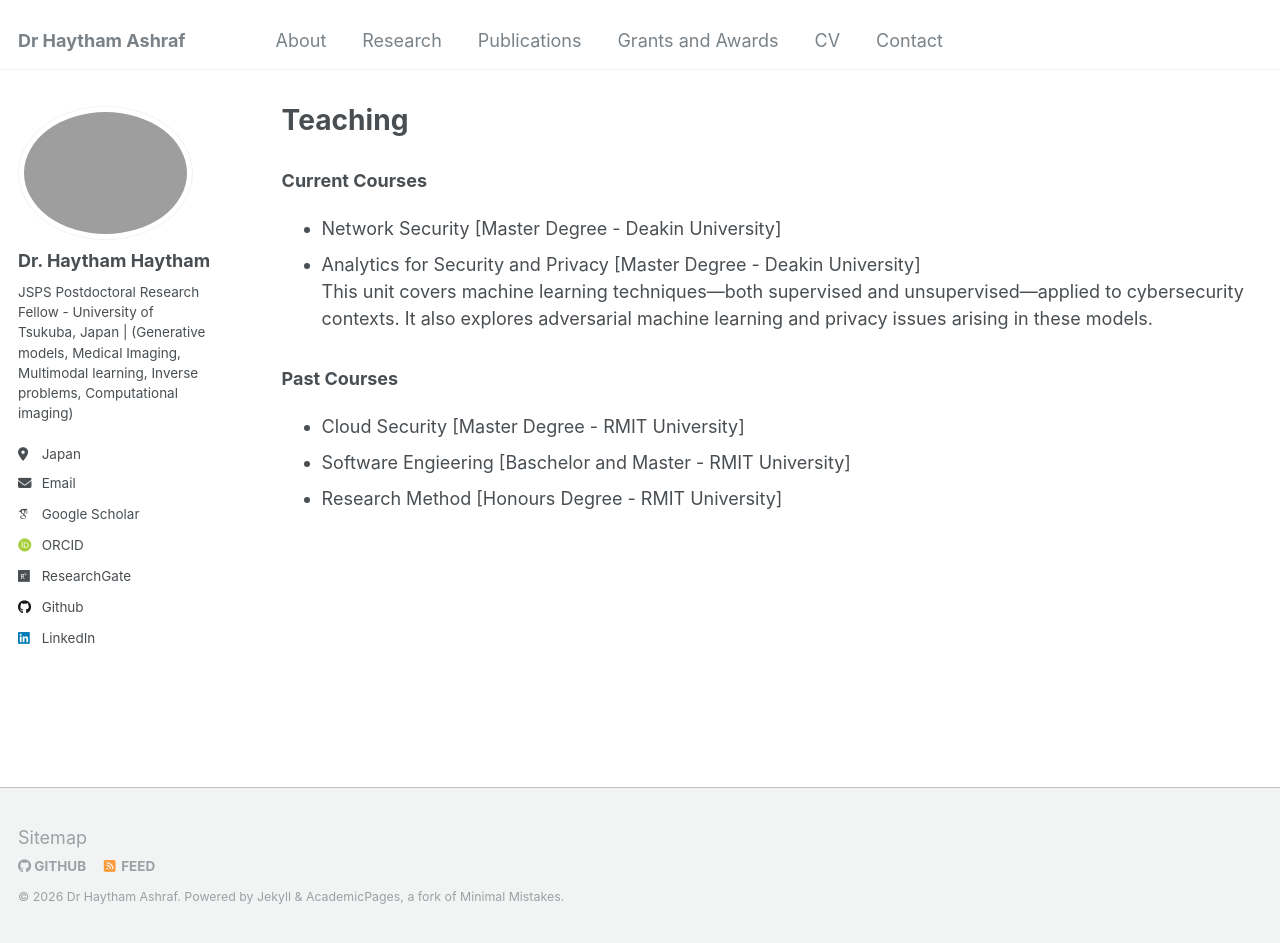
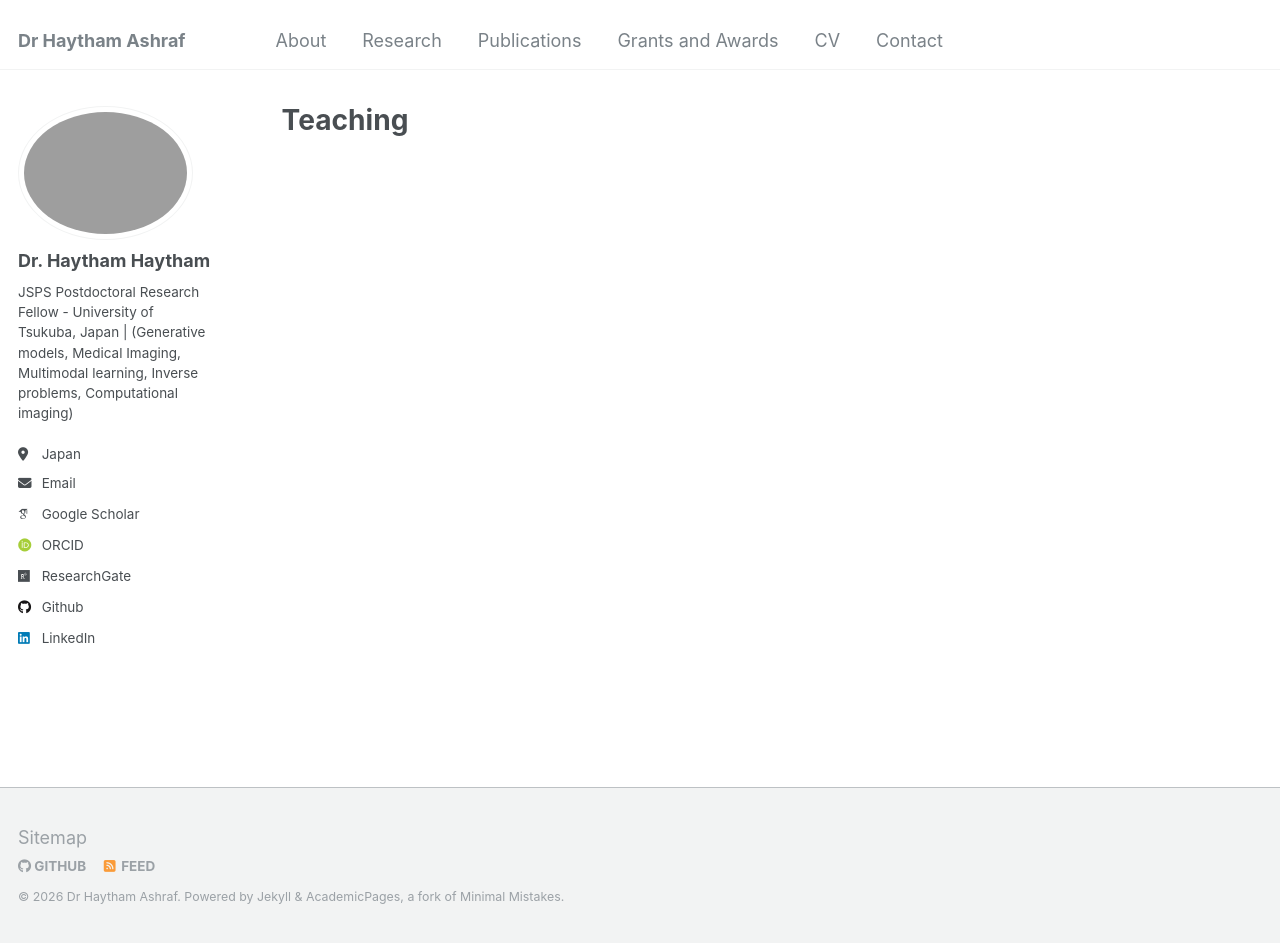
Before and after one commit to Haytham-ali/haytham-ashraf.github.io, a Jekyll site: the page built from _pages/teaching.html, in a window 1280 px wide and 943 px high. Built offline with Jekyll 4.4.1, drawn with Linux system fonts in a browser that asks for light colours; some web fonts are replaced.

Commit message:
Update teaching.html

```diff
--- a/_pages/teaching.html
+++ b/_pages/teaching.html
@@ -4,29 +4,3 @@ title: "Teaching"
 permalink: /teaching/
 author_profile: true
 ---
-
-<!-- {% include base_path %}
-
-{% for post in site.teaching reversed %}
-  {% include archive-single.html %}
-{% endfor %} -->
-
-<h3>Current Courses</h3>
-  <ul><p>
-    <div class="inner-div">
-        <li> Network Security [Master Degree - Deakin University]</li>
-        <li> Analytics for Security and Privacy [Master Degree - Deakin University]
-          <br>
-          This unit covers machine learning techniques—both supervised and unsupervised—applied to cybersecurity contexts.
-          It also explores adversarial machine learning and privacy issues arising in these models.
-        </li>
-    </div>
-  </p></ul>
-<h3>Past Courses</h3>
- <ul><p>
-    <div class="inner-div">
-        <li> Cloud Security [Master Degree - RMIT University]</li>
-        <li> Software Engieering [Baschelor and Master - RMIT University]</li>
-        <li> Research Method [Honours Degree - RMIT University]</li>
-    </div>
-</p></ul>
```
